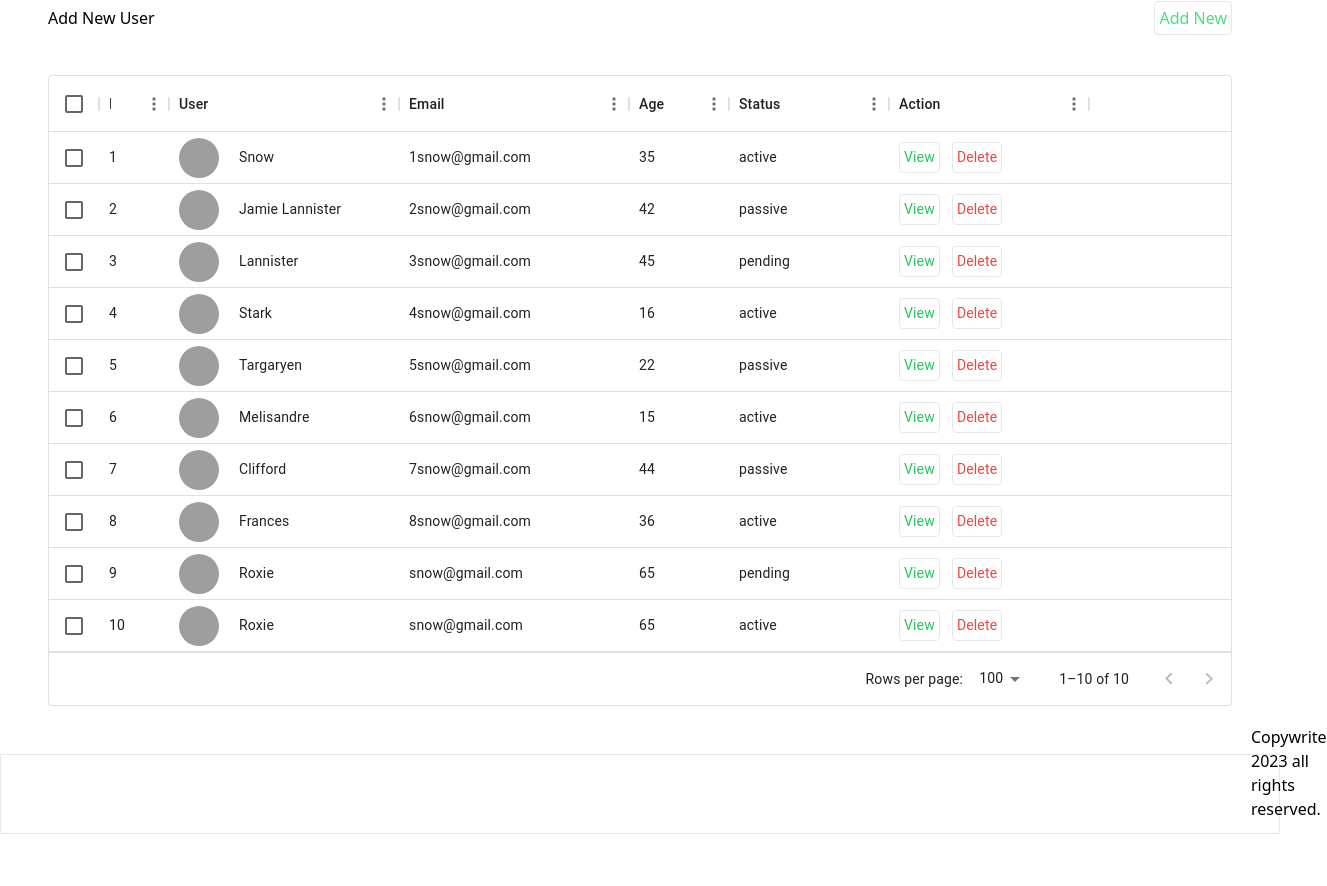
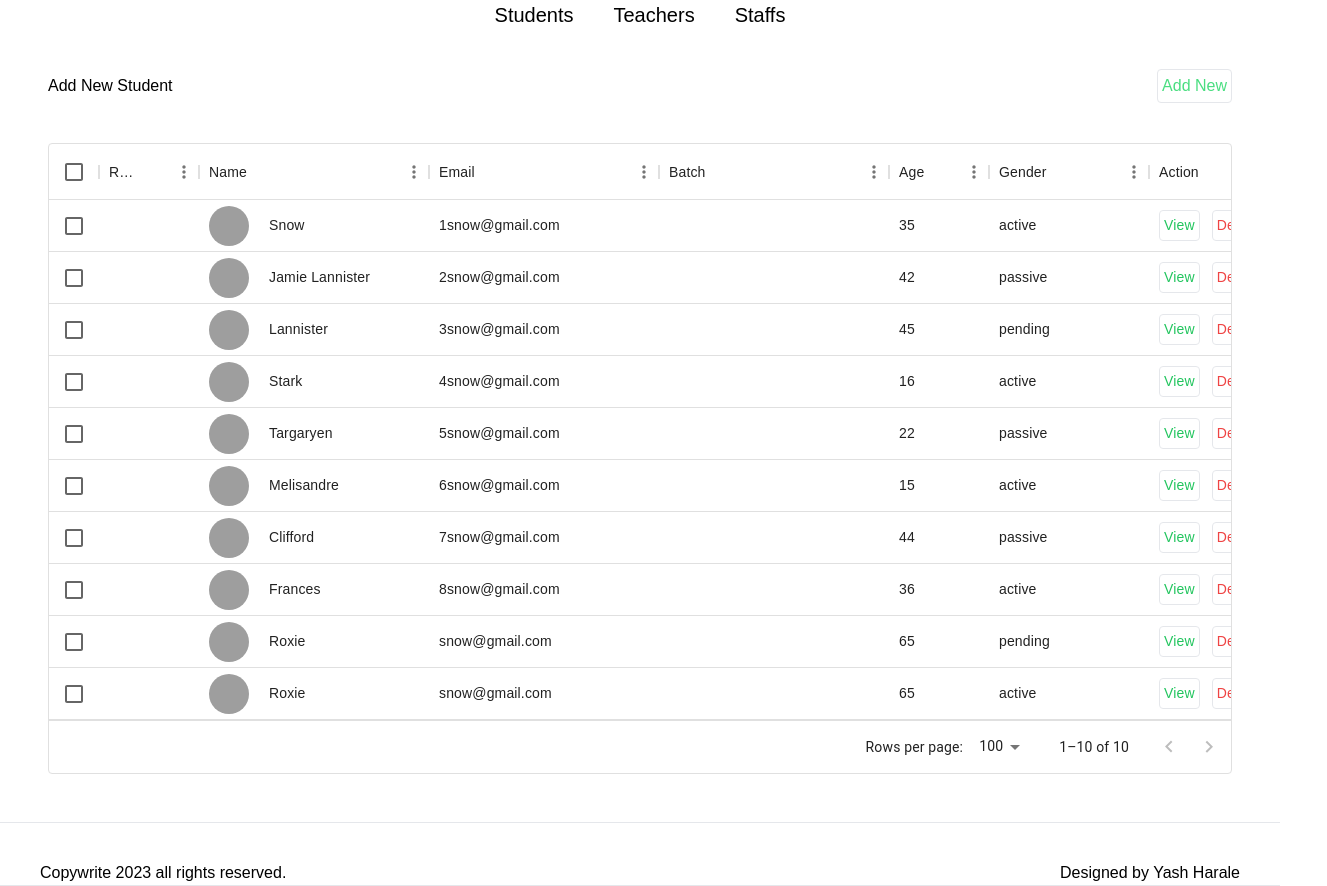
Before and after one commit to carnageitself/Electronics-TCET, a React (Vite) app: page /users in a window 1280 px wide. Shown: the part 119-1005 px from the top of the page, 1327 px wide, since content can reach past the window. Before the commit the page ends 953 px from the top, so only its background shows below. Built offline with nearby package versions, Linux system fonts and the light colour scheme; grey boxes are pictures that could not be loaded.

Commit message:
changes added

```diff
--- a/index.html
+++ b/index.html
@@ -4,7 +4,7 @@
     <meta charset="UTF-8" />
     <link rel="icon" type="image/svg+xml" href="./src/assets/logoelex.png" />
     <meta name="viewport" content="width=device-width, initial-scale=1.0" />
-    <title>ELECTRONICS</title>
+    <title>TCET - Electronics</title>
   </head>
   <body>
     <div id="root"></div>
--- a/src/App.jsx
+++ b/src/App.jsx
@@ -6,6 +6,7 @@ import Users from "./pages/Users";
 import Attendance from "./pages/Attendance";
 import Events from "./pages/Events";
 import Kanban from "./pages/Kanban";
+import New from "./pages/New";
 
 function App() {
   const Layout = () => {
@@ -42,6 +43,10 @@ function App() {
         {
           path : "/kanban",
           element: <Kanban/>
+        },
+        {
+          path : "/users/new",
+          element: <New/>
         }
       ],
     },
--- a/src/components/BarChart.jsx
+++ b/src/components/BarChart.jsx
@@ -14,7 +14,7 @@ const BarChart = () => {
   const data = {
     labels: labels,
     datasets: [{
-      label: 'My First Dataset',
+      label: 'Subject Syllabus',
       data: [65, 59, 80, 81, 56, 55, 40],
       backgroundColor: [
         'rgba(255, 99, 132, 0.2)',
--- a/src/components/DataTable.jsx
+++ b/src/components/DataTable.jsx
@@ -54,7 +54,7 @@ const DataTable = () => {
   return (
     <div className="datatable h-[80%] p-2 mx-10">
     <div className="datatableTitle w-[100%] mb-10 flex items-center justify-between mt-8 border-green-700">
-      Add New User
+      Add New Student
       <Link to="/users/new" className="link text-green-400 border rounded p-1 cursor-pointer">
         Add New
       </Link>
--- a/src/components/Footer.jsx
+++ b/src/components/Footer.jsx
@@ -2,8 +2,9 @@ import React from 'react'
 
 const Footer = () => {
   return (
-    <div className="footer border h-20 mt-10 flex">
-      <div className="flex items-end ml-[1250px] mb-3">Copywrite 2023 all rights reserved.</div>
+    <div className="footer border-y h-16 mt-10 flex items-end justify-between">
+     <div className="left ml-10">Copywrite 2023 all rights reserved.</div>
+     <div className="right mr-10" >Designed by <a className='cursor-pointer' href='https://github.com/GODCarNageOP'>Yash Harale</a></div>
     </div>
   )
 }
--- a/src/components/Sidebar.jsx
+++ b/src/components/Sidebar.jsx
@@ -17,78 +17,77 @@ import { Link } from "react-router-dom";
 
 const Sidebar = () => {
   return (
-    <div className="sidebar flex-1 h-52 w-52 top-20 absolute bg-white border-r z-10 left-0 pl-2">
+    <div className="sidebar flex-1 h-screen w-52 top-20 absolute white-glassmorphism z-10 left-0 pl-2">
       <hr className="h-0 border pl-10"/>
-      <div className="center border-r">
-        <ul className="list-none m-0 p-0 bg-white">
+
+        <ul className="list-none m-0 p-0">
           <p className="title mt-3 mb-2 text-xs font-bold">MAIN</p>
             <Link to="/">
-          <li className="flex items-center p-2 cursor-pointer">
+          <li className="flex items-center p-2 cursor-pointer hover:bg-blue-100">
             <DashboardRoundedIcon className="icon text-lg" />
             <span className="ml-2 text-xs font-semibold">Dashboard</span>
           </li>
             </Link>
           <p className="title mt-3 mb-2 text-xs font-bold">LISTS</p>
           <Link to="/users">
-          <li className="flex items-center p-2 text-xs cursor-pointer font-semibold">
+          <li className="flex items-center p-2 text-xs cursor-pointer font-semibold  hover:bg-blue-100">
             <PeopleAltOutlinedIcon className="icon" />
             <span className="ml-2">Users</span>
           </li>
           </Link>
           <Link to="/attendance">
-          <li className="flex items-center p-2 text-xs cursor-pointer font-semibold">
+          <li className="flex items-center p-2 text-xs cursor-pointer font-semibold hover:bg-blue-100">
             <BorderColorOutlinedIcon className="icon" />
             <span className="ml-2">Attendance</span>
           </li>
           </Link>
           <Link to ="/events">
-          <li className="flex items-center p-2 text-xs  cursor-pointer font-semibold">
+          <li className="flex items-center p-2 text-xs  cursor-pointer font-semibold hover:bg-blue-100">
             <EventAvailableOutlinedIcon className="icon" />
             <span className="ml-2">Events</span>
           </li>
           </Link>
           <Link to="/kanban">
-          <li className="flex items-center p-2 text-xs  cursor-pointer font-semibold">
+          <li className="flex items-center p-2 text-xs  cursor-pointer font-semibold hover:bg-blue-100">
             <DesktopWindowsOutlinedIcon className="icon" />
             <span className="ml-2">Kanban</span>
           </li>
           </Link>
           <p className="title mt-5 mb-2 text-xs font-bold">USEFUL</p>
-          <li className="flex items-center p-2 text-xs  cursor-pointer font-semibold">
+          <li className="flex items-center p-2 text-xs  cursor-pointer font-semibold hover:bg-blue-100">
             <QueryStatsOutlinedIcon className="icon" />
             <span className="ml-2">Stats</span>
           </li>
-          <li className="flex items-center p-2 text-xs  cursor-pointer font-semibold">
+          <li className="flex items-center p-2 text-xs  cursor-pointer font-semibold hover:bg-blue-100">
             <NotificationsActiveOutlinedIcon className="icon" />
             <span className="ml-2">Notifications</span>
           </li>
           <p className="title mt-5 mb-2 text-xs font-bold">SERVICE</p>
-          <li className="flex items-center p-2 text-xs  cursor-pointer font-semibold">
+          <li className="flex items-center p-2 text-xs  cursor-pointer font-semibold hover:bg-blue-100">
             <SystemUpdateAltOutlinedIcon className="icon" />
             <span className="ml-2">System Health</span>
           </li>
 
-          <li className="flex items-center p-2 text-xs  cursor-pointer font-semibold">
+          <li className="flex items-center p-2 text-xs  cursor-pointer font-semibold hover:bg-blue-100">
             <SyncAltOutlinedIcon className="icon" />
             <span className="ml-2">Logs</span>
           </li>
 
-          <li className="flex items-center p-2 text-xs  cursor-pointer font-semibold">
+          <li className="flex items-center p-2 text-xs  cursor-pointer font-semibold hover:bg-blue-100">
             <SettingsSuggestOutlinedIcon className="icon" />
             <span className="ml-2">Settings</span>
           </li>
           <p className="title mt-5 mb-2 text-xs font-bold">USER</p>
-          <li className="flex items-center p-2 text-xs cursor-pointer font-semibold">
+          <li className="flex items-center p-2 text-xs cursor-pointer font-semibold hover:bg-blue-100">
             <AccountBoxOutlinedIcon className="icon" />
             <span className="ml-2">Profile</span>
           </li>
-          <li className="flex items-center p-2 text-xs cursor-pointer font-semibold">
+          <li className="flex items-center p-2 text-xs cursor-pointer font-semibold hover:bg-blue-100">
             <LogoutOutlinedIcon className="icon" />
             <span className="ml-2">Log Out</span>
           </li>
         </ul>
       </div>
-    </div>
   );
 };
 
--- a/src/components/Widgets.jsx
+++ b/src/components/Widgets.jsx
@@ -83,7 +83,7 @@ const Widgets = ({ type }) => {
   }
 
   return (
-    <Tilt className="widget flex w-1/5 justify-between shadow-xl h-[130px] p-3 rounded-lg">
+    <Tilt className="widget flex w-1/5 justify-between shadow-xl h-[130px] p-3 rounded-lg white-glassmorphism">
       <div className="left flex flex-col justify-between">
         <div className="title font-bold text-sm text-gray-600">
           {data.title}
--- a/src/constants/DataSource.jsx
+++ b/src/constants/DataSource.jsx
@@ -1,8 +1,8 @@
 export const userColumns = [
-    { field: "id", headerName: "ID", width: 70 },
+    { field: "rollNo", headerName: "Roll No", width: 100 },
     {
-      field: "user",
-      headerName: "User",
+      field: "name",
+      headerName: "Name",
       width: 230,
       renderCell: (params) => {
         return (
@@ -18,6 +18,11 @@ export const userColumns = [
       headerName: "Email",
       width: 230,
     },
+    {
+      field: "batch",
+      headerName: "Batch",
+      width: 230,
+    },
 
     {
       field: "age",
@@ -25,8 +30,8 @@ export const userColumns = [
       width: 100,
     },
     {
-      field: "status",
-      headerName: "Status",
+      field: "gender",
+      headerName: "Gender",
       width: 160,
       renderCell: (params) => {
         return (
--- /dev/null
+++ b/src/constants/Loader.jsx
@@ -0,0 +1,13 @@
+import React from "react";
+
+const Loader = () => {
+  return (
+    <div className="load-bar">
+      <div className="bar"></div>
+      <div className="bar"></div>
+      <div className="bar"></div>
+    </div>
+  );
+};
+
+export default Loader;
--- a/src/index.css
+++ b/src/index.css
@@ -5,6 +5,7 @@
 *{
   margin: 0;
   padding: 0;
+  font-family: Arial, Helvetica, sans-serif;
 }
 
 .postive {
@@ -14,3 +15,68 @@
 .negtive {
   color: red;
 }
+
+.load-bar {
+  position: fixed;
+  top: 0;
+  left: 0;
+  width: 100%;
+  height: 3px;
+  background-color: #fdba2c;
+}
+.bar {
+  content: "";
+  display: inline;
+  position: absolute;
+  width: 0;
+  height: 100%;
+  left: 50%;
+  text-align: center;
+}
+.bar:nth-child(1) {
+  background-color: #da4733;
+  animation: loading 3s linear infinite;
+}
+.bar:nth-child(2) {
+  background-color: #3b78e7;
+  animation: loading 3s linear 1s infinite;
+}
+.bar:nth-child(3) {
+  background-color: #fdba2c;
+  animation: loading 3s linear 2s infinite;
+}
+@keyframes loading {
+  from {
+      left: 50%;
+      width: 0;
+      z-index: 100;
+  }
+  33.3333% {
+      left: 0;
+      width: 100%;
+      z-index: 10;
+  }
+  to {
+      left: 0;
+      width: 100%;
+  }
+}
+
+.white-glassmorphism {
+  background: rgba(255, 255, 255, 0.05);
+  backdrop-filter: blur(5px);
+  -webkit-backdrop-filter: blur(5px);
+  border: 1px solid rgba(255, 255, 255, 0.3);
+}
+
+.blue-glassmorphism {
+  background: rgb(39, 51, 89, 0.4);
+  box-shadow: 0 4px 30px rgba(0, 0, 0, 0.2);
+  backdrop-filter: blur(5px);
+  -webkit-backdrop-filter: blur(5px);
+  border: 1px solid rgba(0, 0, 0, 0.3);
+}
+
+.sidebar {
+  border-right: 1px solid lightgray;
+}
--- /dev/null
+++ b/src/pages/New.jsx
@@ -0,0 +1,9 @@
+import React from 'react'
+
+const New = () => {
+  return (
+    <div>New</div>
+  )
+}
+
+export default New
--- a/src/pages/Users.jsx
+++ b/src/pages/Users.jsx
@@ -3,8 +3,15 @@ import DataTable from '../components/DataTable'
 
 const Users = () => {
   return (
-    <div className="users h-full">
+    <div className="users h-full flex flex-col">
+      <div className="top mt-10 mx-10 flex gap-10 justify-center items-center text-xl">
+        <div className="students cursor-pointer">Students</div>
+        <div className="teachers cursor-pointer">Teachers</div>
+        <div className="staffs cursor-pointer">Staffs</div>
+      </div>
+      <div className="bottom">
         <DataTable/>
+      </div>
     </div>
   )
 }
```
